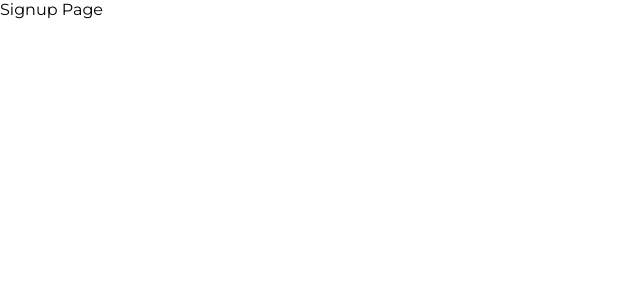
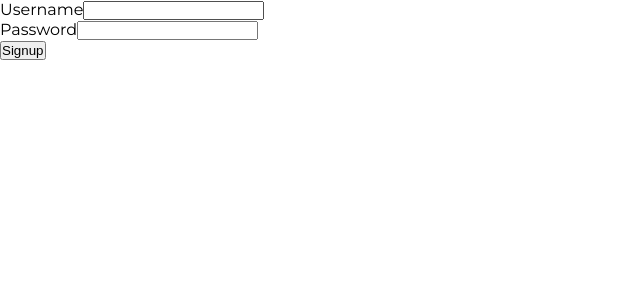
Before and after one commit to Shubham-Lal/FrontEnd-Assignment, a React (Vite) app in the folder ai-chef-master/client/: page /signup in a window 1280 px wide. Shown: the top 300 px of the page, without its empty margins (0-640 px from the left). Built offline with nearby package versions, Linux system fonts and the light colour scheme.

Commit message:
client: integrate signup & refactor utils

```diff
--- a/ai-chef-master/client/src/pages/login/index.tsx
+++ b/ai-chef-master/client/src/pages/login/index.tsx
@@ -1,66 +1,23 @@
 import { useContext, useState } from "react";
+import { useNavigate } from "react-router-dom";
+
 import { AuthContext } from "../../components/AuthProvider";
-import { useNavigate } from "react-router-dom";
-import { toast } from "sonner";
-
-interface LoginResponse {
-    success: boolean;
-    msg: string;
-    data?: {
-        _id: string;
-        username: string;
-        token: string;
-    };
-}
+import login from "../../utils/login";
 
 export default function LoginPage() {
     const { setIsAuthenticated, setUser } = useContext(AuthContext);
     const navigate = useNavigate();
 
-    const [username, setUsername] = useState("");
-    const [password, setPassword] = useState("");
-    const [loading, setLoading] = useState(false);
+    const [loginData, setLoginData] = useState({
+        username: "",
+        password: "",
+        loading: false
+    });
 
     const handleLogin = async (e: React.FormEvent<HTMLFormElement>) => {
         e.preventDefault();
 
-        if (!username.trim().length) return;
-        else if (!password.trim().length) return;
-
-        setLoading(true);
-
-        const CustomHeader = new Headers();
-        CustomHeader.append('Content-Type', 'application/json')
-        const config = {
-            method: 'POST',
-            headers: CustomHeader,
-            body: JSON.stringify({ username, password })
-        }
-
-        await fetch(`${import.meta.env.VITE_SERVER_URL}/api/login`, config)
-            .then(response => response.json())
-            .then((result: LoginResponse) => {
-                if (result.success && result.data) {
-                    toast.success(result.msg);
-                    setIsAuthenticated(true);
-                    setUser({
-                        id: result.data._id,
-                        username: result.data.username
-                    });
-                    window.localStorage.setItem("token", result.data.token);
-                    navigate('/dashboard');
-                }
-                else {
-                    toast.error(result.msg);
-                    setIsAuthenticated(false);
-                }
-            })
-            .catch(err => {
-                setIsAuthenticated(false);
-                window.localStorage.removeItem("token");
-                console.log(err);
-            })
-            .finally(() => setLoading(false));
+        login({ loginData, setLoginData, setIsAuthenticated, setUser, navigate });
     };
 
     return (
@@ -71,8 +28,11 @@ export default function LoginPage() {
                     <input
                         id="username"
                         type="text"
-                        value={username}
-                        onChange={e => setUsername(e.target.value)}
+                        value={loginData.username}
+                        onChange={e => setLoginData(prev => ({
+                            ...prev,
+                            username: e.target.value
+                        }))}
                     />
                 </div>
                 <div>
@@ -80,12 +40,15 @@ export default function LoginPage() {
                     <input
                         id="password"
                         type="password"
-                        value={password}
-                        onChange={e => setPassword(e.target.value)}
+                        value={loginData.password}
+                        onChange={e => setLoginData(prev => ({
+                            ...prev,
+                            password: e.target.value
+                        }))}
                     />
                 </div>
                 <button type="submit">
-                    {loading ? "....." : "Login"}
+                    {loginData.loading ? "....." : "Login"}
                 </button>
             </form>
         </div>
--- a/ai-chef-master/client/src/pages/signup/index.tsx
+++ b/ai-chef-master/client/src/pages/signup/index.tsx
@@ -1,5 +1,54 @@
+import { useState } from "react";
+import { useNavigate } from "react-router-dom";
+
+import signup from "../../utils/signup";
+
 export default function SignupPage() {
+    const navigate = useNavigate();
+
+    const [signupData, setSignupData] = useState({
+        username: "",
+        password: "",
+        loading: false
+    })
+
+    const handleSignup = async (e: React.FormEvent<HTMLFormElement>) => {
+        e.preventDefault();
+
+        signup({ signupData, setSignupData, navigate })
+    };
+
     return (
-        <div>Signup Page</div>
+        <div>
+            <form onSubmit={handleSignup}>
+                <div>
+                    <label htmlFor="username">Username</label>
+                    <input
+                        id="username"
+                        type="text"
+                        value={signupData.username}
+                        onChange={e => setSignupData(prev => ({
+                            ...prev,
+                            username: e.target.value
+                        }))}
+                    />
+                </div>
+                <div>
+                    <label htmlFor="password">Password</label>
+                    <input
+                        id="password"
+                        type="password"
+                        value={signupData.password}
+                        onChange={e => setSignupData(prev => ({
+                            ...prev,
+                            password: e.target.value
+                        }))}
+                    />
+                </div>
+                <button type="submit">
+                    {signupData.loading ? "....." : "Signup"}
+                </button>
+            </form>
+        </div>
     )
 }
--- /dev/null
+++ b/ai-chef-master/client/src/utils/login.ts
@@ -0,0 +1,81 @@
+import { toast } from "sonner";
+
+interface LoginProps {
+    loginData: {
+        username: string
+        password: string
+        loading: boolean
+    };
+    setLoginData: React.Dispatch<React.SetStateAction<{
+        username: string;
+        password: string;
+        loading: boolean;
+    }>>;
+}
+
+interface LoginResponse {
+    success: boolean;
+    msg: string;
+    data?: {
+        _id: string;
+        username: string;
+        token: string;
+    };
+}
+
+const login = async (
+    { loginData, setLoginData, setIsAuthenticated, setUser, navigate }: LoginProps &
+    { setIsAuthenticated: Function, setUser: Function, navigate: Function }
+) => {
+    if (!loginData.username.trim().length) return toast.error('Enter your username');
+    else if (!loginData.password.trim().length) return toast.error('Enter your password');
+
+    setLoginData(prev => ({
+        ...prev,
+        loading: true
+    }));
+
+    const CustomHeader = new Headers();
+    CustomHeader.append('Content-Type', 'application/json');
+
+    const config = {
+        method: 'POST',
+        headers: CustomHeader,
+        body: JSON.stringify({
+            username: loginData.username,
+            password: loginData.password
+        })
+    }
+
+    await fetch(`${import.meta.env.VITE_SERVER_URL}/api/login`, config)
+        .then(response => response.json())
+        .then((result: LoginResponse) => {
+            if (result.success && result.data) {
+                toast.success(result.msg);
+                setIsAuthenticated(true);
+                setUser({
+                    id: result.data._id,
+                    username: result.data.username
+                });
+                window.localStorage.setItem("token", result.data.token);
+                navigate('/dashboard');
+            }
+            else {
+                toast.error(result.msg);
+                setIsAuthenticated(false);
+            }
+        })
+        .catch(err => {
+            setIsAuthenticated(false);
+            window.localStorage.removeItem("token");
+            console.log(err);
+        })
+        .finally(() => {
+            setLoginData(prev => ({
+                ...prev,
+                loading: false
+            }));
+        });
+};
+
+export default login;
--- /dev/null
+++ b/ai-chef-master/client/src/utils/signup.ts
@@ -0,0 +1,64 @@
+import { toast } from "sonner";
+
+interface SignupProps {
+    signupData: {
+        username: string;
+        password: string;
+        loading: boolean;
+    };
+    setSignupData: React.Dispatch<React.SetStateAction<{
+        username: string;
+        password: string;
+        loading: boolean;
+    }>>
+}
+
+interface SignupResponse {
+    success: boolean;
+    msg: string;
+}
+
+const signup = async (
+    { signupData, setSignupData, navigate }: SignupProps &
+    { navigate: Function }
+) => {
+    if (!signupData.username.trim().length) return toast.error('Create your username');
+    else if (!signupData.password.trim().length) return toast.error('Create your password');
+
+    setSignupData(prev => ({
+        ...prev, loading: true
+    }));
+
+    const CustomHeader = new Headers();
+    CustomHeader.append('Content-Type', 'application/json');
+
+    const config = {
+        method: 'POST',
+        headers: CustomHeader,
+        body: JSON.stringify({
+            username: signupData.username.trim(),
+            password: signupData.password.trim()
+        })
+    }
+
+    await fetch(`${import.meta.env.VITE_SERVER_URL}/api/signup`, config)
+        .then(response => response.json())
+        .then((result: SignupResponse) => {
+            if (result.success) {
+                toast.success(result.msg);
+                navigate('/login');
+            }
+            else toast.error(result.msg);
+        })
+        .catch(err => {
+            console.log(err);
+        })
+        .finally(() => {
+            setSignupData(prev => ({
+                ...prev,
+                loading: false
+            }));
+        });
+};
+
+export default signup;
```
